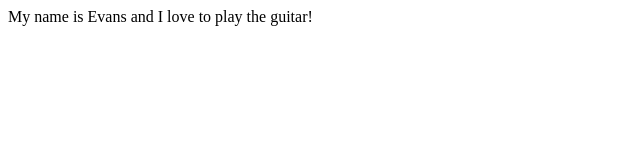
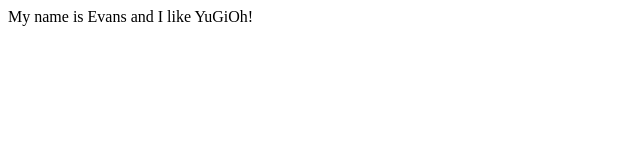
Before and after one commit to xEvansx/First-GitHub-Proyect, a plain HTML site: page index.html in a window 1280 px wide. Shown: the full height of the page, 0-640 px from the left. Drawn offline with Linux system fonts and the light colour scheme.

Commit message:
Change of comment

```diff
--- a/index.html
+++ b/index.html
@@ -7,6 +7,6 @@
     <title>Document</title>
 </head>
 <body>
-    My name is Evans and I love to play the guitar!
+    My name is Evans and I like YuGiOh!
 </body>
 </html>
```
